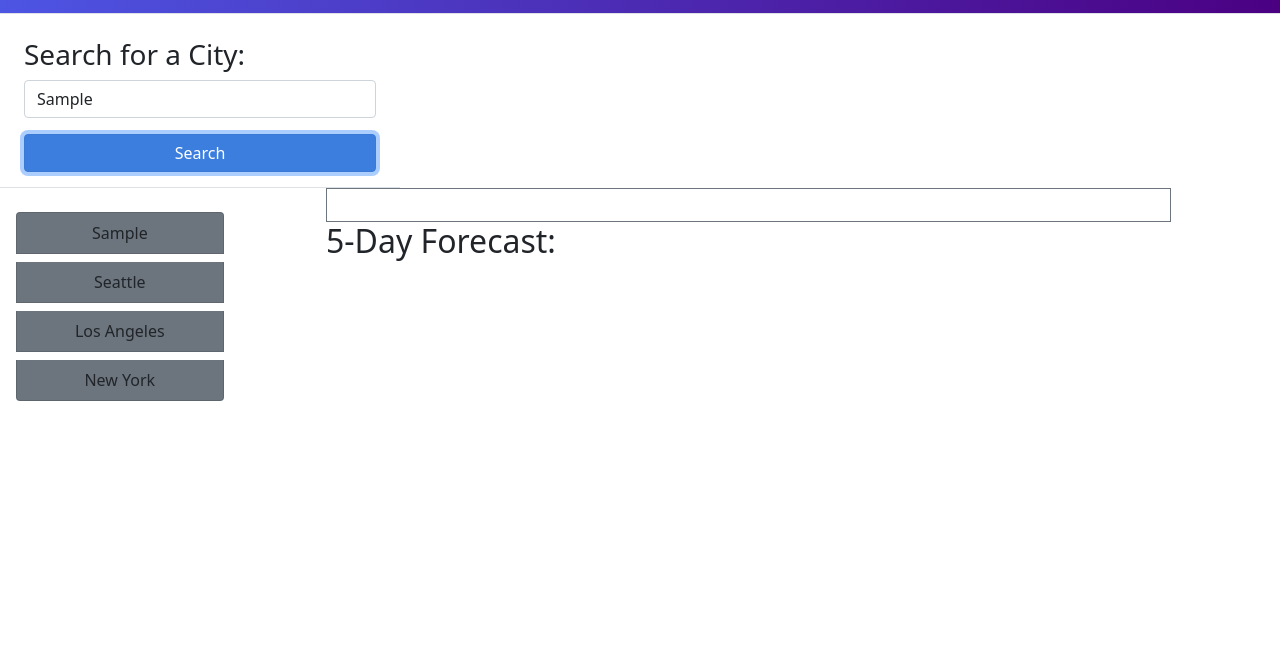
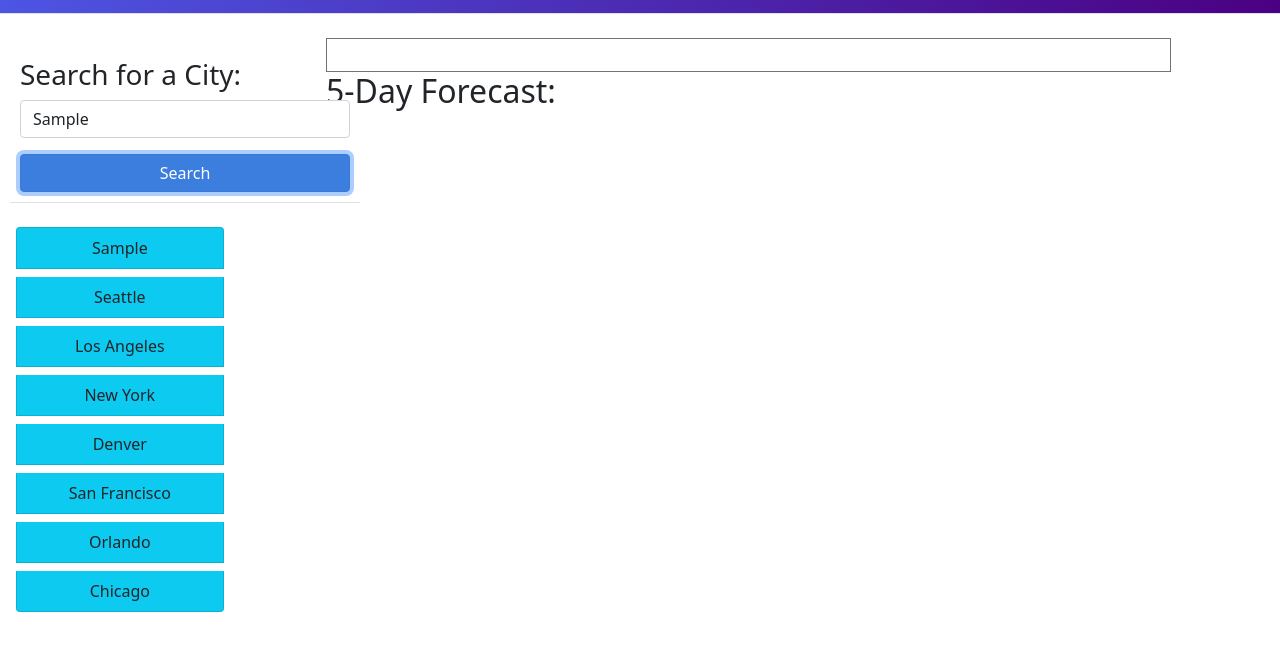
Before and after one commit to ColtonTO/WeatherDashboard, a plain HTML site: page index.html in a window 1280 px wide. Both pictures are taken after typing "Sample" into the empty fields and a click on the button "Search". Shown: the part 51-702 px from the top of the page. Drawn offline with nearby package versions, Linux system fonts and the light colour scheme; no server answers.

Commit message:
fixed yet another typo, fixed styling. Final product

```diff
--- a/assets/script.js
+++ b/assets/script.js
@@ -10,14 +10,14 @@ var dailycontainer = $(".details");
 var localCities = function () {
   var searchStorage = JSON.parse(localStorage.getItem("searchStorage"));
   if (searchStorage == null) {
-    searchStorage = ["Seattle", "Los Angeles", "New York", "Denver"];
+    searchStorage = ["Seattle", "Los Angeles", "New York", "Denver", "San Francisco", "Orlando", "Chicago", "Austin"];
     localStorage.setItem("searchStorage", JSON.stringify(searchStorage));
   }
   var histContainer = $(".history");
   histContainer.html("");
   for (i in searchStorage) {
     var buttonEl = $("<button>")
-    .addClass("list-group-item col-9 bg-secondary m-2")
+    .addClass("list-group-item col-9 bg-info m-2")
     .attr ("id", "citySearchList")
     .attr("type", "button")
     .text(searchStorage[i]);
@@ -88,11 +88,12 @@ let getIndex = function(response) {
   var forecast = function(city) {
     var forecastContainerEl = $(".day-forecast")
     forecastContainerEl.html("");
-    var city = cityNameEl.value.trim();
     var apiUrl = "https://api.openweathermap.org/data/2.5/forecast?q=" + city + "&units=imperial&appid=" + apiKey;
 
-    fetch(apiUrl).then(function(response) {
-      response.json().then(function(response) {
+    fetch(apiUrl)
+    .then(function(response) {
+      response.json()
+      .then(function(response) {
         var idx=getIndex(response);
 
         for (i=0;i<5;i++) {
@@ -115,7 +116,7 @@ let getIndex = function(response) {
           var cardHumidityEl = $("<p>").addClass("card-text").text("Humidity: " + humidity + "%");
 
           cardEl.append(cardTitleEl);
-          divEl.append(cardIconEl);
+          cardEl.append(cardIconEl);
           cardEl.append(cardTempEl);
           cardEl.append(cardWindEl);
           cardEl.append(cardHumidityEl);
--- a/assets/style.css
+++ b/assets/style.css
@@ -17,3 +17,16 @@ header {
     padding-bottom: 15px;
     border-color: darkgray;
 }
+
+.containerstart {
+    gap: 10px;
+    margin: 10px;
+    padding: 10px;
+    width: 350px;
+}
+
+.p-2 {
+    width: 75px;
+    height: 75px;
+    padding: 0px;
+}
--- a/index.html
+++ b/index.html
@@ -21,9 +21,9 @@
         </div>
       </header>
       <main class="row" >
-        <div >
-      <div style="width: 400px;">
-          <div class="container grid border-bottom">
+        </div>
+            <div class="col-3 align-start align-stretch-md align-content-start align-content-stretch-md min-100-vh">
+              <div class="container containerstart grid border-bottom">
                 <div class="g-col-4">
                     <h3>Search for a City: </h3>
                 </div>
@@ -36,10 +36,6 @@
                     <button class="btn btn-primary searchBtn" type="button" id="search-submit">Search</button>
                   </div>
             </div>
-        </div>
-        </div>
-
-            <div class="col-3 align-start align-stretch-md align-content-start align-content-stretch-md min-100-vh">
                 <div class="history col-11 m-2 rounded text-center mt-4"></div>
             </div>
             <div class="col-8">
```
